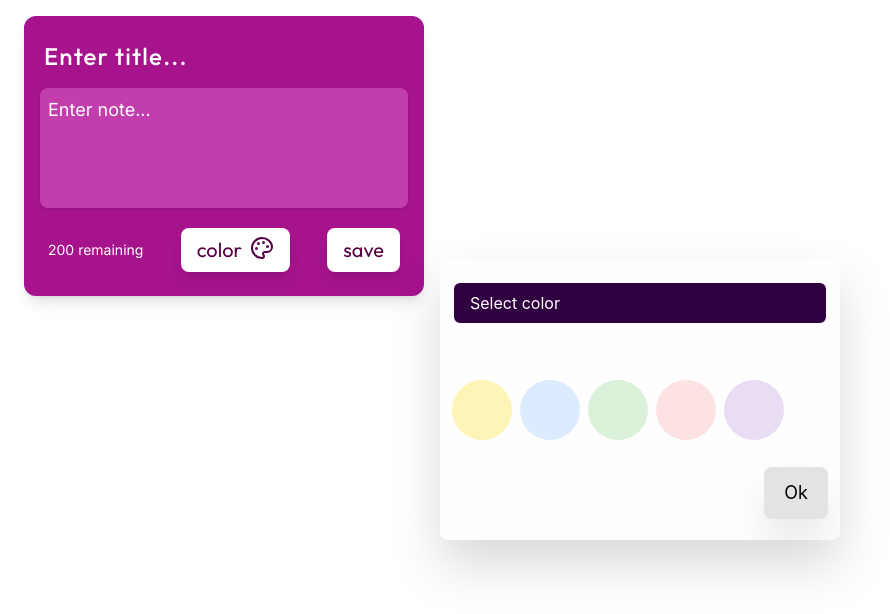
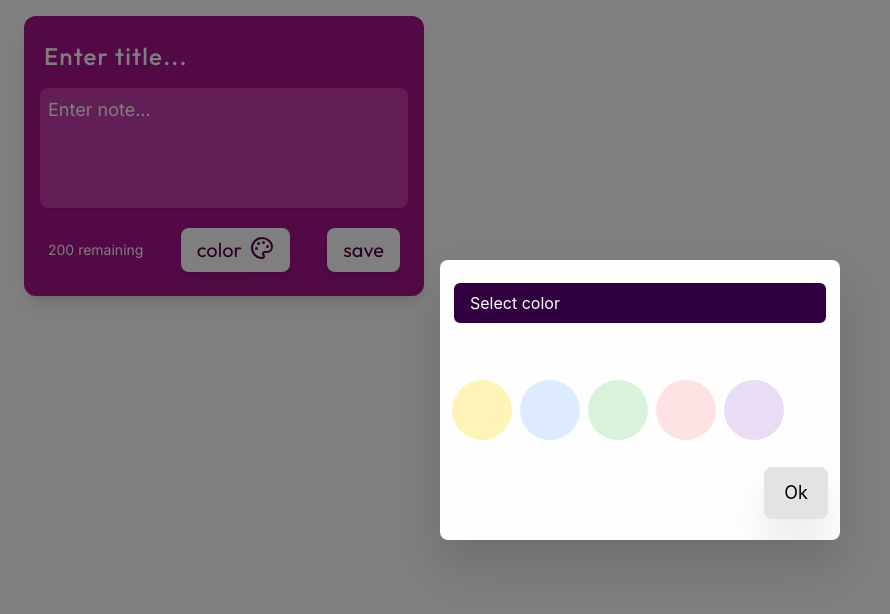
Before and after one commit to va1shakh/stickyNote, a React (Vite) app: page / in a window 1280 px wide. Both pictures are taken after a click on the button "color". Shown: the top 614 px of the page, without its empty margins (0-890 px from the left). Built offline with nearby package versions, Linux system fonts and the light colour scheme.

Commit message:
feature added

```diff
--- a/src/App.jsx
+++ b/src/App.jsx
@@ -39,7 +39,7 @@ function App(){
                 dltNote = {dltNote}
                 setIsOpen = {setIsOpen}
             />
-            {isOpen && (<div className="fixed inset-0 flex flex-col items-center justify-center"> {/*color popup window*/}
+            {isOpen && (<div className="fixed inset-0 flex flex-col items-center justify-center bg-black/50"> {/*color popup window*/}
                     <ColorSelector
                         setIsOpen = {setIsOpen}
                         setSelectedColor = {setSelectedColor}
```
